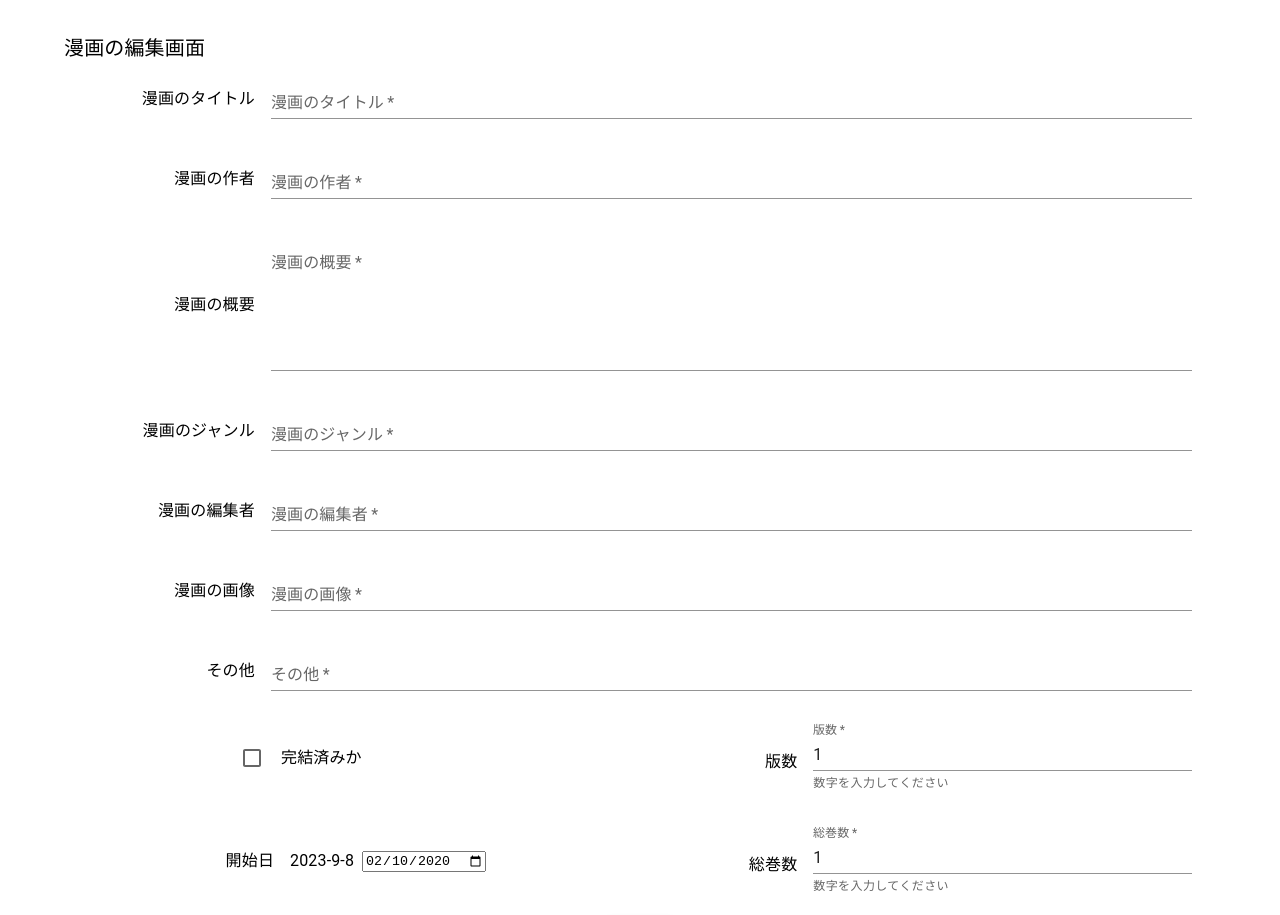
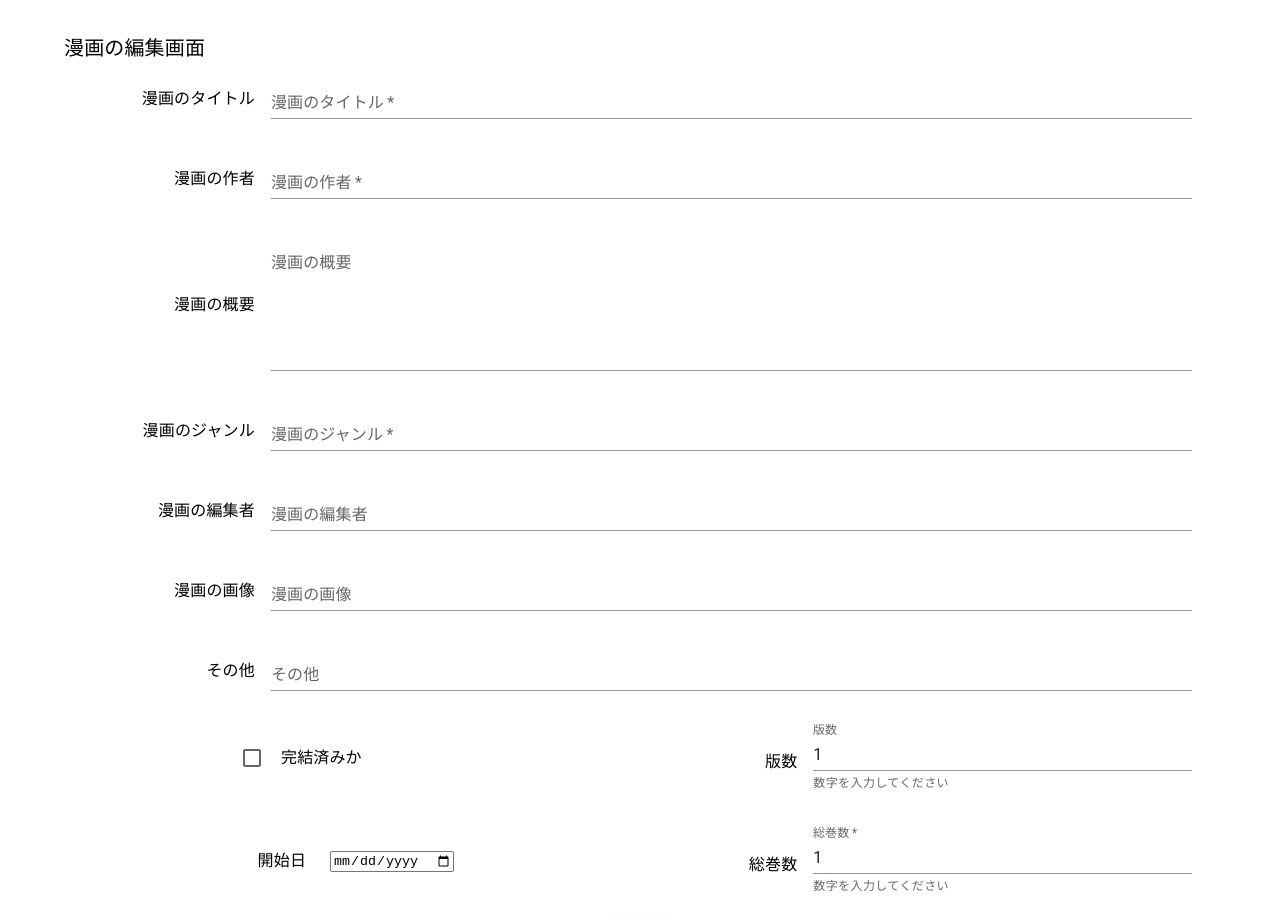
Before and after one commit to Tomo-osw/Candies_matching, a React (Create React App) app in the folder frontend/: page /editManga in a window 1280 px wide. Shown: the top 915 px of the page. Built offline with nearby package versions, Linux system fonts and the light colour scheme.

Commit message:
フォームの入力部品に必須かどうかの切り替え機能の追加と日付選択部品の修正

```diff
--- a/frontend/src/components/DatePicker.tsx
+++ b/frontend/src/components/DatePicker.tsx
@@ -9,11 +9,19 @@ export type DatePickerProps = {
 const DatePicker: React.FC<DatePickerProps> = (props: DatePickerProps) => {
   const [pickedDateStr, setPickedDateStr] = useState("");
   useEffect(() => {
-    const now = new Date();
-    const year = now.getFullYear();
-    const month = now.getMonth() + 1;
-    const date = now.getDate();
-    setPickedDateStr(`${year}-${month}-${date}`);
+    console.log("props.value is " + props.value)
+    if(props.value == "") {
+      // 登録画面の時
+      // うまく動いていないので、一旦コメントアウト
+      // const now = new Date();
+      // const year = now.getFullYear();
+      // const month = now.getMonth() + 1;
+      // const date = now.getDate();
+      // setPickedDateStr(`${year}-${month}-${date}`);
+    } else {
+      // 更新画面の時
+      setPickedDateStr(props.value);
+    }
   },[])
   return(
     <Grid item xs={6} md={6}
@@ -25,7 +33,7 @@ const DatePicker: React.FC<DatePickerProps> = (props: DatePickerProps) => {
     >
       <Typography sx={{marginRight: '16px'}}>開始日</Typography>
       <Typography sx={{marginRight: '8px'}}>{pickedDateStr}</Typography>
-      <input type="date" value={props.value} onChange={(e) => {
+      <input type="date" defaultValue={props.value} onChange={(e) => {
         setPickedDateStr(e.target.value);
         props.onValueChange(e.target.value);
       }}/>
--- a/frontend/src/components/NumberInputRow.tsx
+++ b/frontend/src/components/NumberInputRow.tsx
@@ -8,6 +8,7 @@ export type NumberInputRowProps = {
   // 数字を扱うコンポーネントなのにややこしいが、isTextFieldはあくまで複数行の入力かどうかを制御する
   isTextField: boolean,
   isHalf: boolean,
+  required: boolean,
   value: number,
   onValueChange: (value: number) => void,
 }
@@ -36,7 +37,7 @@ const NumberInputRow: React.FC<NumberInputRowProps> = (props: NumberInputRowProp
             error={isError}
             helperText="数字を入力してください"
             defaultValue={props.value}
-            required
+            required={props.required}
             id={props.name}
             name={props.name}
             fullWidth
--- a/frontend/src/components/TextInputRow.tsx
+++ b/frontend/src/components/TextInputRow.tsx
@@ -6,6 +6,7 @@ export type TextInputRowProps = {
   placeholderText: string,
   isTextField: boolean,
   isHalf: boolean,
+  required: boolean,
   value: string,
   onValueChange: (value: string) => void,
 }
@@ -33,7 +34,7 @@ const TextInputRow: React.FC<TextInputRowProps> = (props: TextInputRowProps) =>
             props.isTextField ?
             <TextField
             defaultValue={props.value}
-            required
+            required={props.required}
             id={props.name}
             name={props.name}
             fullWidth
@@ -44,7 +45,7 @@ const TextInputRow: React.FC<TextInputRowProps> = (props: TextInputRowProps) =>
           /> :
           <TextField
           defaultValue={props.value}
-            required
+            required={props.required}
             multiline
             rows={5}
             maxRows={10}
--- a/frontend/src/data/PostMangaData.tsx
+++ b/frontend/src/data/PostMangaData.tsx
@@ -20,7 +20,7 @@ export const defaultPostMangaData: PostMangaData = {
   title: "",
   author: "",
   summary: "",
-  volumeone_at: "2020-02-10",
+  volumeone_at: "",
   volumes: 1,
   edition: 1,
   is_serialization: false,
--- a/frontend/src/pages/RegisterAndEditMangapage.tsx
+++ b/frontend/src/pages/RegisterAndEditMangapage.tsx
@@ -12,10 +12,12 @@ import { PostMangaData, defaultPostMangaData } from '../data/PostMangaData';
 import DatePicker from '../components/DatePicker';
 import NumerInputRow from '../components/NumberInputRow';
 import NumberInputRow from '../components/NumberInputRow';
+import { useNavigate } from 'react-router-dom';
 
 const RegisterAndEditMangaPage: React.FC<{isEditMode: boolean, data: PostMangaData}> = ({
   isEditMode, data
 }) => {
+  const navigation = useNavigate();
   const [mangaData, setMangaData] = React.useState(defaultPostMangaData);
   useEffect(() => {
     if (data) {
@@ -34,6 +36,7 @@ const RegisterAndEditMangaPage: React.FC<{isEditMode: boolean, data: PostMangaDa
         <Grid container spacing={4}>
           <TextInputRow
             isHalf={false}
+            required={true}
             name='mangaTitle'
             labelText='漫画のタイトル'
             placeholderText='漫画のタイトル'
@@ -44,6 +47,7 @@ const RegisterAndEditMangaPage: React.FC<{isEditMode: boolean, data: PostMangaDa
 
           <TextInputRow
             isHalf={false}
+            required={true}
             name="mangaAuthor"
             labelText='漫画の作者'
             placeholderText='漫画の作者'
@@ -54,6 +58,7 @@ const RegisterAndEditMangaPage: React.FC<{isEditMode: boolean, data: PostMangaDa
 
           <TextInputRow
             isHalf={false}
+            required={false}
             name="mangaSummary"
             labelText='漫画の概要'
             placeholderText='漫画の概要'
@@ -64,6 +69,7 @@ const RegisterAndEditMangaPage: React.FC<{isEditMode: boolean, data: PostMangaDa
 
           <TextInputRow
             isHalf={false}
+            required={true}
             name="mangaGenre"
             labelText='漫画のジャンル'
             placeholderText='漫画のジャンル'
@@ -74,6 +80,7 @@ const RegisterAndEditMangaPage: React.FC<{isEditMode: boolean, data: PostMangaDa
 
           <TextInputRow
             isHalf={false}
+            required={false}
             name="mangaEditor"
             labelText='漫画の編集者'
             placeholderText='漫画の編集者'
@@ -84,6 +91,7 @@ const RegisterAndEditMangaPage: React.FC<{isEditMode: boolean, data: PostMangaDa
 
           <TextInputRow
             isHalf={false}
+            required={false}
             name="mangaPictureUrl"
             labelText='漫画の画像'
             placeholderText='漫画の画像'
@@ -94,6 +102,7 @@ const RegisterAndEditMangaPage: React.FC<{isEditMode: boolean, data: PostMangaDa
 
           <TextInputRow
             isHalf={false}
+            required={false}
             name="mangaOthers"
             labelText='その他'
             placeholderText='その他'
@@ -120,6 +129,7 @@ const RegisterAndEditMangaPage: React.FC<{isEditMode: boolean, data: PostMangaDa
 
           <NumberInputRow
             isHalf={true}
+            required={false}
             name="mangaEdition"
             labelText='版数'
             placeholderText='版数'
@@ -134,6 +144,7 @@ const RegisterAndEditMangaPage: React.FC<{isEditMode: boolean, data: PostMangaDa
 
           <NumberInputRow
             isHalf={true}
+            required={true}
             name="mangaEdition"
             labelText='総巻数'
             placeholderText='総巻数'
@@ -156,10 +167,12 @@ const RegisterAndEditMangaPage: React.FC<{isEditMode: boolean, data: PostMangaDa
           <Button onClick={() => {
             // 更新する処理
             console.log(mangaData)
+            navigation("/login/publisher")
           }} variant="contained" sx={{ marginTop: '20px' }}>更新`</Button> :
           <Button onClick={() => {
             // 登録する処理
             console.log(mangaData)
+            navigation("/login/publisher")
           }} variant="contained" sx={{ marginTop: '20px' }}>登録</Button>
         }
       </Container>
```
